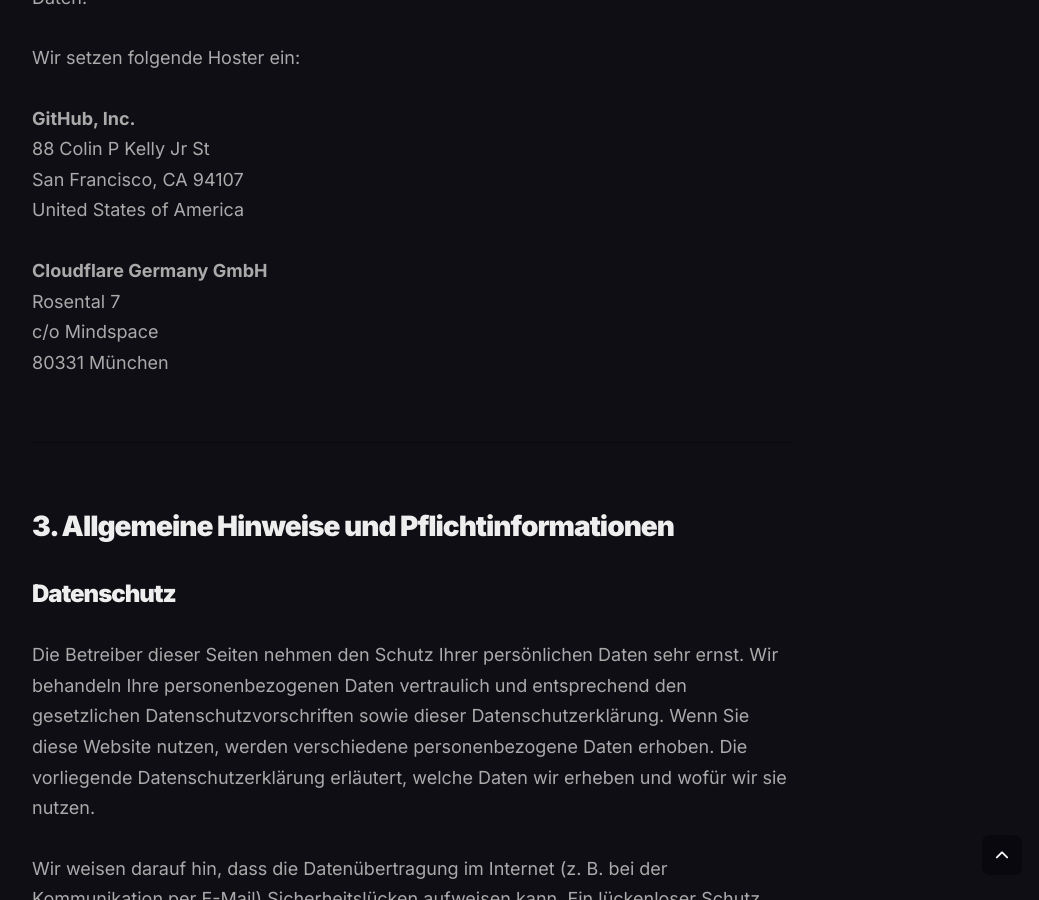
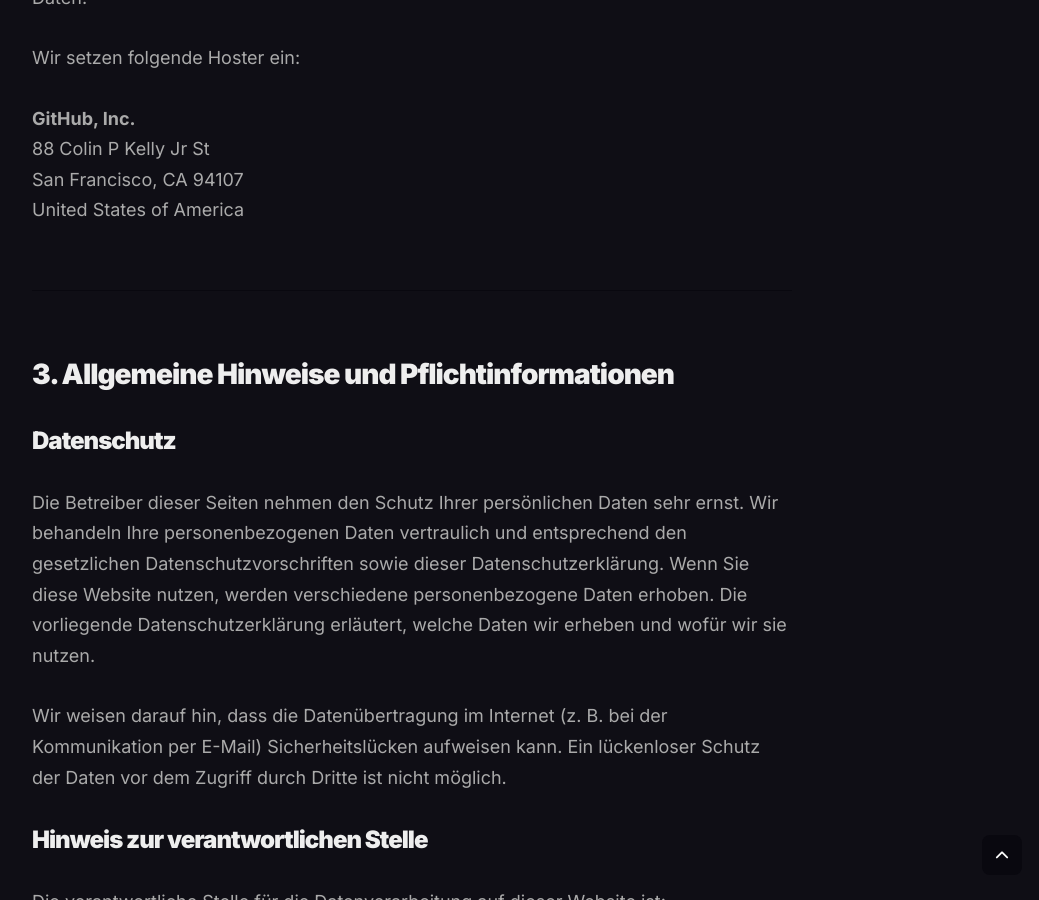
Before and after one commit to Vorkharium/vorkharium.github.io, a Jekyll site: the page built from _pages/datenschutz.md, in a window 1280 px wide and 900 px high, scrolled down 3020 px. Shown: the whole window, without its empty margins (228-1267 px from the left). Built offline with Jekyll 4.4.1, drawn with Linux system fonts in a browser that asks for light colours; some of the changed text lies outside the part shown.

Commit message:
Update datenschutz.md

```diff
--- a/_pages/datenschutz.md
+++ b/_pages/datenschutz.md
@@ -79,11 +79,6 @@
         San Francisco, CA 94107<br>
         United States of America</p>
 
-    <p><strong>Cloudflare Germany GmbH</strong><br>
-        Rosental 7<br>
-        c/o Mindspace<br>
-        80331 München</p>
-
     <hr>
 
     <h2>3. Allgemeine Hinweise und Pflichtinformationen</h2>
```
Also changed, not shown: other parts of _pages/datenschutz.md (+5 -0 lines).
